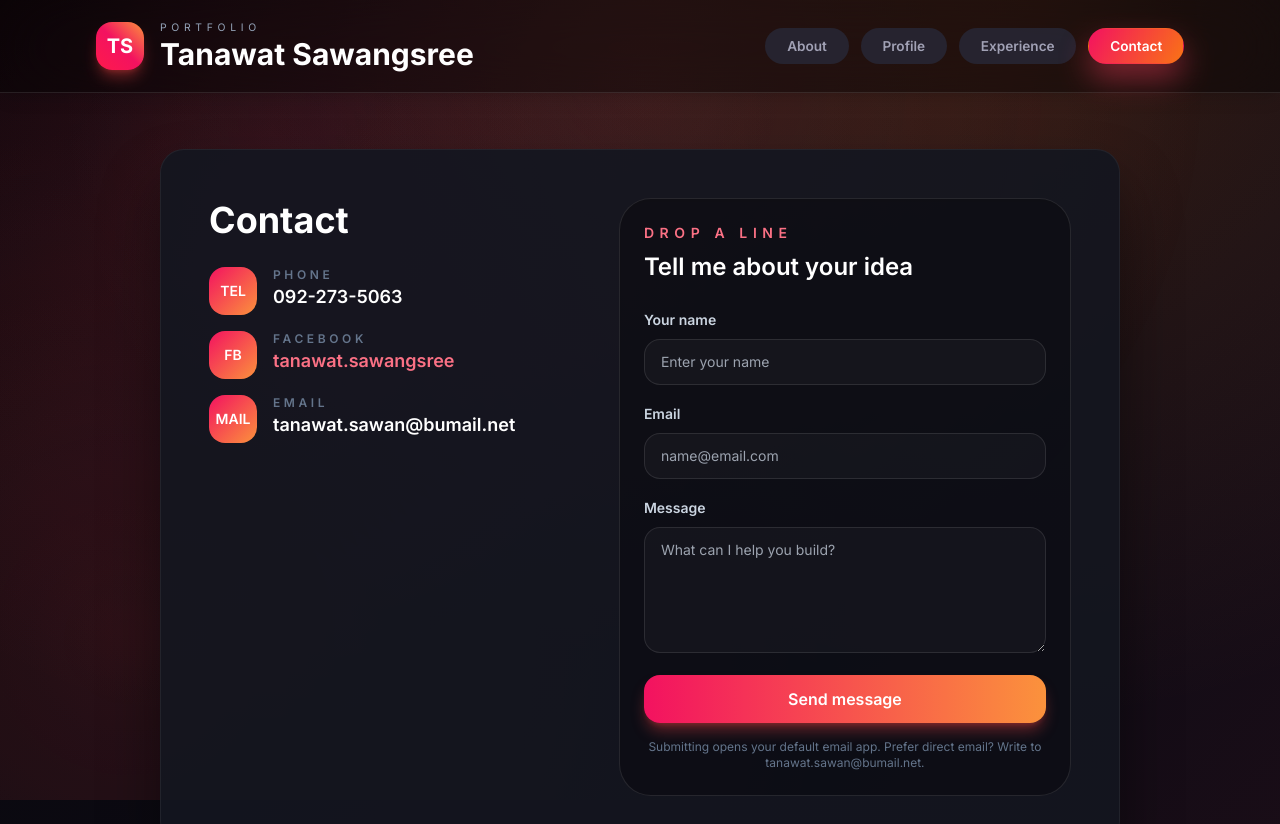
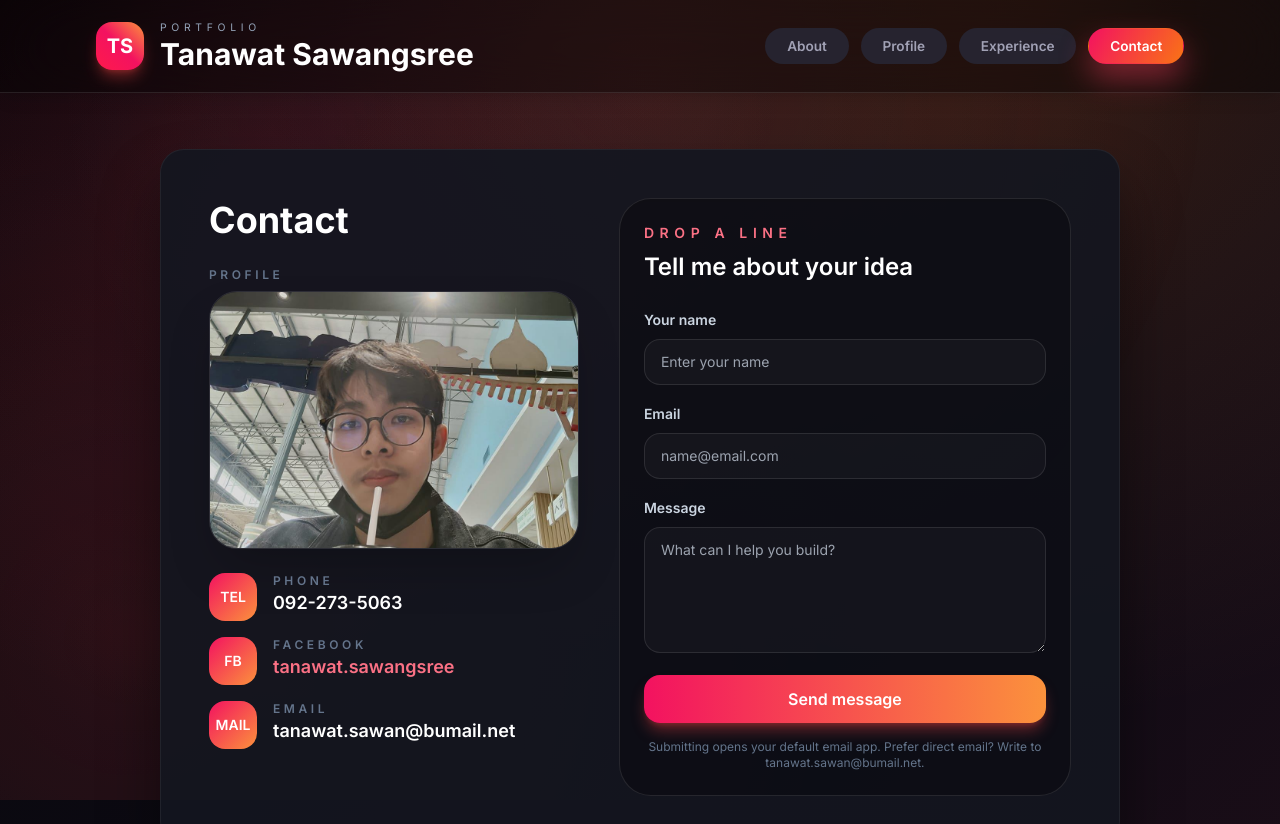
Before and after one commit to OJoeduy/my-web-UX-XIportfolio, a plain HTML site: page contact.html in a window 1280 px wide. Shown: the top 824 px of the page. Drawn offline with nearby package versions, Linux system fonts and the light colour scheme.

Commit message:
Add files via upload

```diff
--- a/contact.html
+++ b/contact.html
@@ -100,9 +100,13 @@
   <section class="max-w-5xl mx-auto px-4 sm:px-6 lg:px-8 py-14 fade-in">
     <div class="glass-panel rounded-3xl p-8 md:p-12 grid lg:grid-cols-[0.9fr,1.1fr] gap-10">
       <div class="space-y-6">
-
         <h2 class="text-4xl font-bold text-white leading-tight">Contact</h2>
-
+        <div>
+          <p class="text-xs uppercase tracking-[0.3em] text-slate-500 font-semibold mb-2">Profile</p>
+          <div class="overflow-hidden rounded-[28px] border border-white/10 shadow-2xl">
+            <img src="profile.jpg" alt="Tanawat Sawangsree profile" class="w-full h-64 object-cover" />
+          </div>
+        </div>
         <div class="space-y-4 text-sm text-slate-300">
           <div class="flex gap-4">
             <div class="h-12 w-12 rounded-2xl bg-gradient-to-br from-[#f31260] to-[#fb923c] text-white font-semibold flex items-center justify-center">TEL</div>
@@ -126,7 +130,6 @@
             </div>
           </div>
         </div>
-
       </div>
       <div class="rounded-[32px] border border-white/10 bg-black/30 p-6 shadow-inner">
         <p class="text-sm uppercase tracking-[0.4em] text-[#fb7185] font-semibold">Drop a line</p>
```
